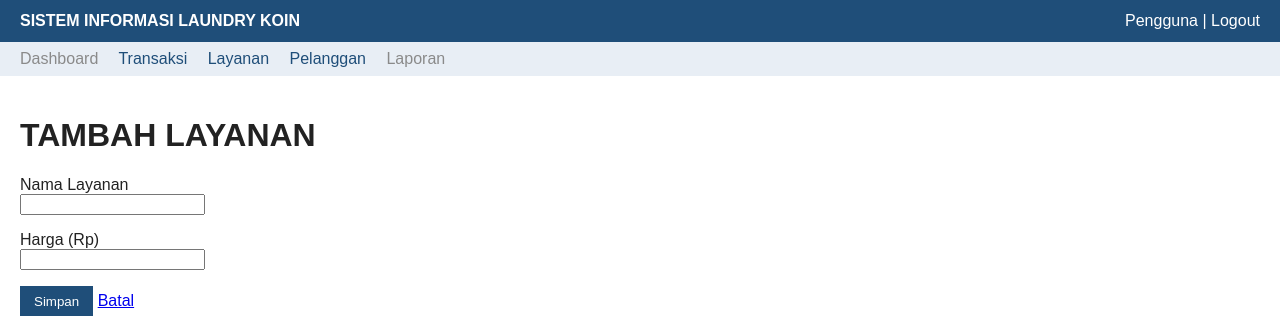
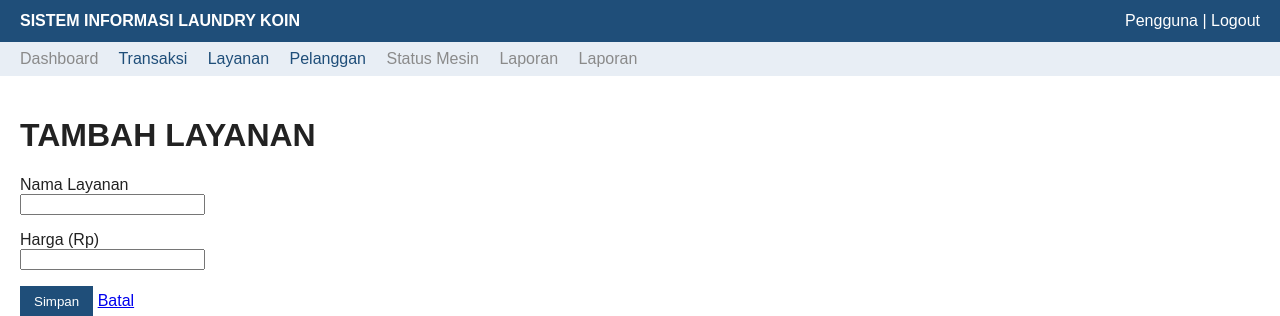
Before and after one commit to nursintianabila/rpl-laundry-koin, a Flask app: page /layanan/tambah in a window 1280 px wide. Shown: the top 316 px of the page. Run offline with Flask 3, Linux system fonts and the light colour scheme.

Commit message:
Latihan konflik: tambah tautan Status Mesin

```diff
--- a/templates/base.html
+++ b/templates/base.html
@@ -16,6 +16,8 @@
     <a href="{{ url_for('transaksi.daftar') }}">Transaksi</a>
     <a href="{{ url_for('layanan.daftar') }}">Layanan</a>
     <a href="{{ url_for('pelanggan.daftar') }}">Pelanggan</a>
+    <span class="nonaktif">Status Mesin</span>
+    <span class="nonaktif">Laporan</span>
     <span class="nonaktif" title="Belum tersedia">Laporan</span>
   </nav>
   <main>
```
